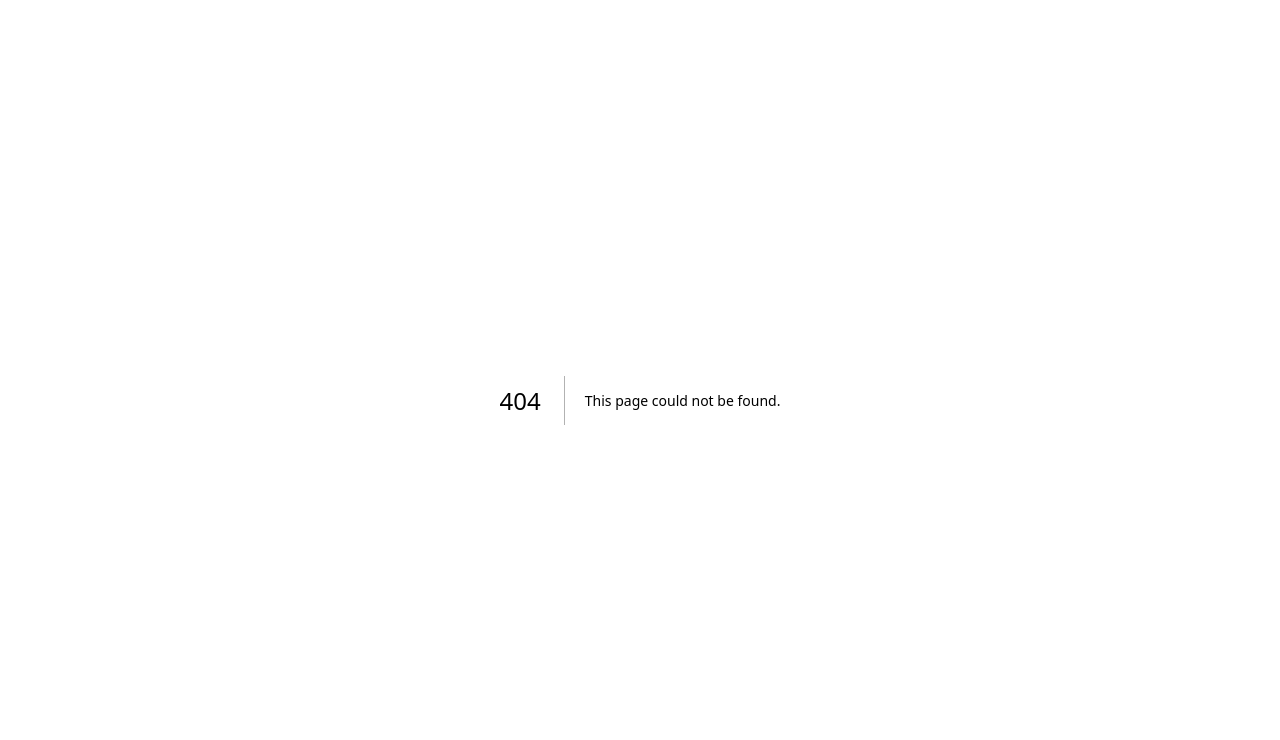
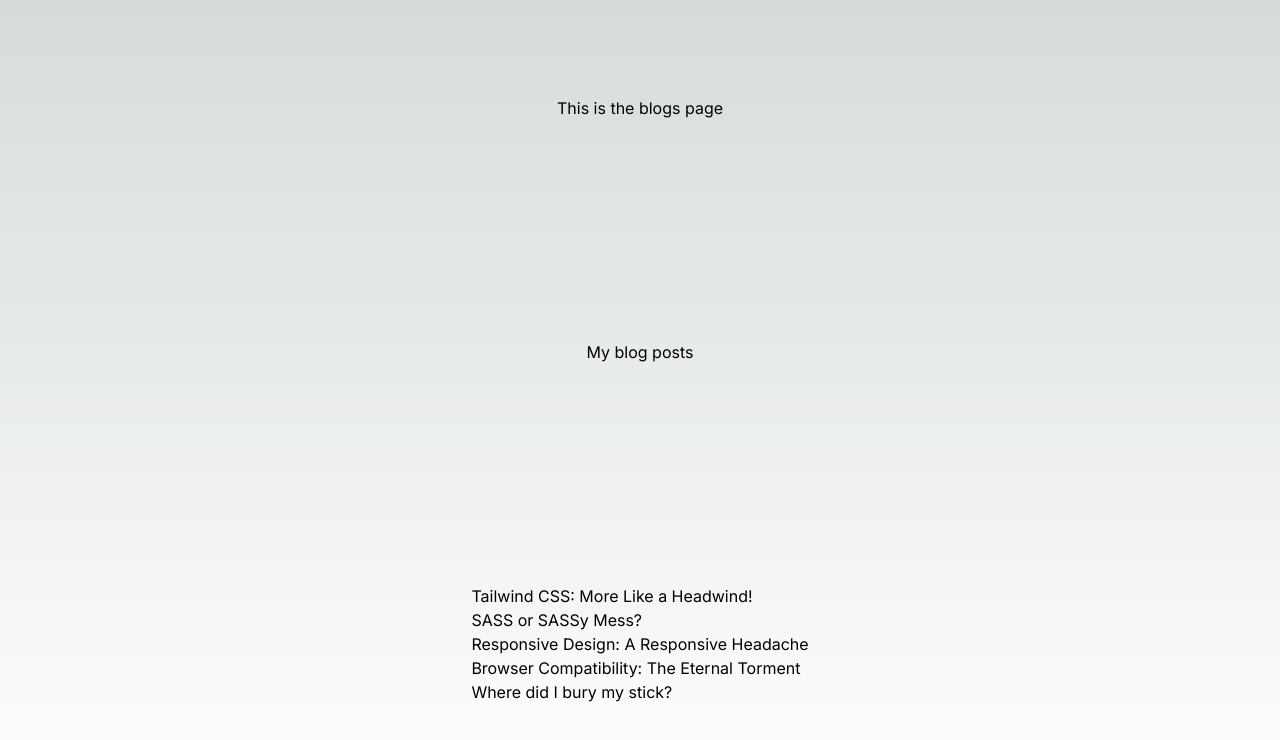
Before and after one commit to ned2070/class08, a Next.js app: page /blogs in a window 1280 px wide. Before the commit this address had no page. Shown: the top 740 px of the page. Built offline with nearby package versions, Linux system fonts and the light colour scheme.

Commit message:
changed page,tsx to page.tsx

```diff
--- /dev/null
+++ b/src/app/blogs/page.tsx
@@ -0,0 +1,22 @@
+import Link from "next/link";
+import { getPosts } from "@/lib/posts";
+
+export default function Page() {
+  const posts = getPosts();
+
+  return (
+    <main className="flex min-h-screen flex-col items-center justify-between p-24">
+      <h1>This is the blogs page </h1>
+      <p>My blog posts</p>
+      <ul>
+        {posts.map((post) => {
+          return (
+            <li key={post.slug}>
+              <Link href={`/blogs/${post.slug}`}>{post.title}</Link>
+            </li>
+          );
+        })}
+      </ul>
+    </main>
+  );
+}
```
Also changed, not shown: 1 other file (tests, documents, lock files or other folders).
